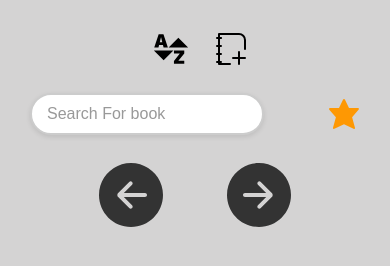
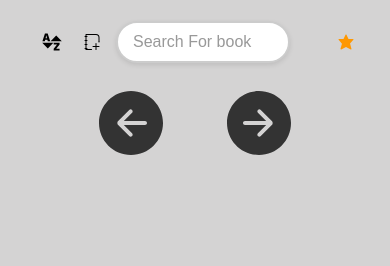
Before and after one commit to ErezTzur5/ajax-project, a website: page ajax-mini-project/index.html in a window 390 px wide. Shown: the part 88-354 px from the top of the page. Drawn offline with nearby package versions, Linux system fonts and the light colour scheme; some packages are replaced by stand-ins of ours; no server answers; a script that the page names is missing.

Commit message:
css changes

```diff
--- a/ajax-mini-project/index.css
+++ b/ajax-mini-project/index.css
@@ -14,7 +14,7 @@ body {
     flex-wrap: wrap;
 }
 
-.section-3{
+.section-3 {
     margin-right: 6.5rem;
 }
 
@@ -538,7 +538,7 @@ body {
     font-weight: bolder;
 }
 
-.favorite-btn{
+.favorite-btn {
     display: none;
     width: 2rem;
     height: 2rem;
@@ -555,7 +555,7 @@ body {
     margin-top: 2rem;
 }
 
-.favorite-btn-mainpage{
+.favorite-btn-mainpage {
     display: inline-block;
     width: 2rem;
     height: 2rem;
@@ -571,7 +571,7 @@ body {
     text-indent: -9999px;
 }
 
-.unfavorite-btn{
+.unfavorite-btn {
     display: inline-block;
     width: 2rem;
     height: 2rem;
@@ -589,7 +589,7 @@ body {
     margin-top: 2rem;
 }
 
-.sorter-by-az{
+.sorter-by-az {
     display: inline-block;
     width: 3.5rem;
     height: 3.5rem;
@@ -606,7 +606,18 @@ body {
 }
 
 
-@media only screen and (max-width: 1100px){
+@media only screen and (max-width: 1100px) {
+    .books-container {
+        display: flex;
+        justify-content: center;
+        flex-wrap: wrap;
+        width: 90%;
+        margin-left: 3rem;
+    }
+
+}
+
+@media only screen and (max-width: 950px) {
     .books-container {
         display: flex;
         justify-content: center;
@@ -614,15 +625,6 @@ body {
         width: 90%;
     }
 
-}
-
-@media only screen and (max-width: 950px){
-    .books-container {
-        display: flex;
-        justify-content: center;
-        flex-wrap: wrap;
-        width: 90%;
-    }
     .row {
         display: flex;
         align-items: center;
@@ -632,21 +634,23 @@ body {
 
 }
 
-@media only screen and (max-width: 845px){
+@media only screen and (max-width: 845px) {
     .book-card {
         margin-left: 2rem;
     }
 
 }
 
-@media only screen and (max-width: 682px){
+@media only screen and (max-width: 682px) {
     .book-card {
         margin-left: 2rem;
     }
+
     .row {
         margin-left: 2rem;
     }
-    img{
+
+    img {
         width: 120px;
         aspect-ratio: auto 100 / 160;
         height: 180px;
@@ -655,39 +659,105 @@ body {
 
 }
 
-@media only screen and (max-width: 612px){
-    img{
+@media only screen and (max-width: 612px) {
+    img {
         width: 100px;
         aspect-ratio: auto 100 / 160;
         height: 160px;
     }
+
+    #searchBookName {
+        width: 200px;
+    }
 }
 
-@media only screen and (max-width: 542px){
-    img{
+@media only screen and (max-width: 542px) {
+    img {
         width: 80px;
         aspect-ratio: auto 100 / 140;
         height: 140px;
     }
 }
 
+@media only screen and (max-width: 505px) {
+    .sorter-by-az {
+        width: 2.5rem;
+        height: 2.5rem;
+    }
 
-@media only screen and (max-width: 480px){
+    .post-logo {
+        width: 1.5rem;
+        height: 1.5rem;
+    }
+
+    .search-logo {
+
+        width: 1.5rem;
+        height: 1.5rem;
+
+    }
+
+    .favorite-btn-mainpage {
+
+        width: 1.5rem;
+        height: 1.5rem;
+
+    }
+
+    #searchBookName {
+        width: 160px;
+    }
+}
+
+
+@media only screen and (max-width: 480px) {
     .book-card {
         margin-left: 1rem;
     }
+}
+
+@media only screen and (max-width: 422px) {
+    .row {
+        margin-left: 1rem;
+    }
+
+    .sorter-by-az {
+        width: 2rem;
+        height: 2rem;
+    }
+
+    .post-logo {
+        width: 1rem;
+        height: 1rem;
+    }
+
+    .search-logo {
+
+        width: 1rem;
+        height: 1rem;
+
+    }
+
+    .favorite-btn-mainpage {
+
+        width: 1rem;
+        height: 1rem;
+
+    }
+
     #searchBookName {
-        width: 200px;
+        width: 140px;
     }
 }
 
-@media only screen and (max-width: 380px){
-    img{
+@media only screen and (max-width: 380px) {
+    img {
         width: 60px;
         aspect-ratio: auto 60 / 120;
         height: 120px;
     }
+
     #searchBookName {
-        width: 150px;
+        width: 120px;
     }
 }
```
